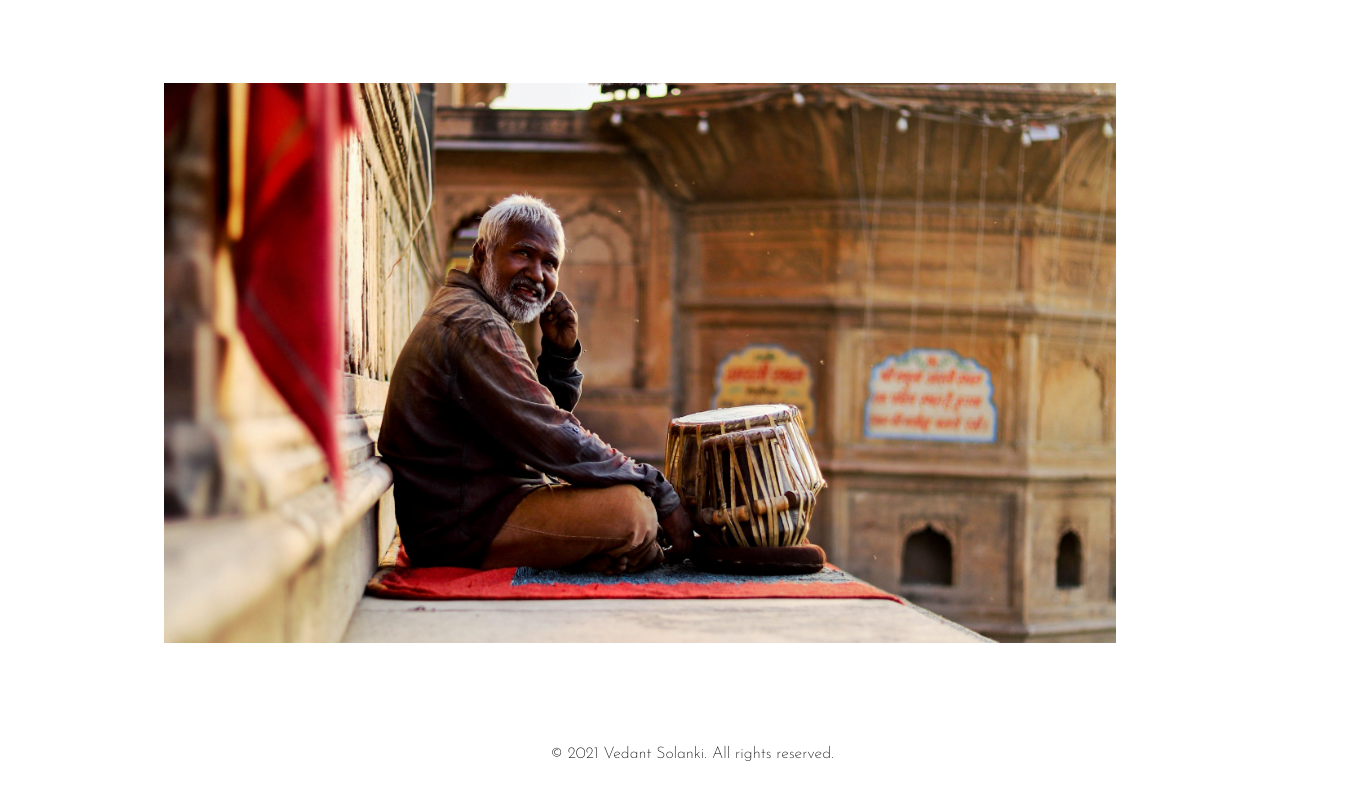
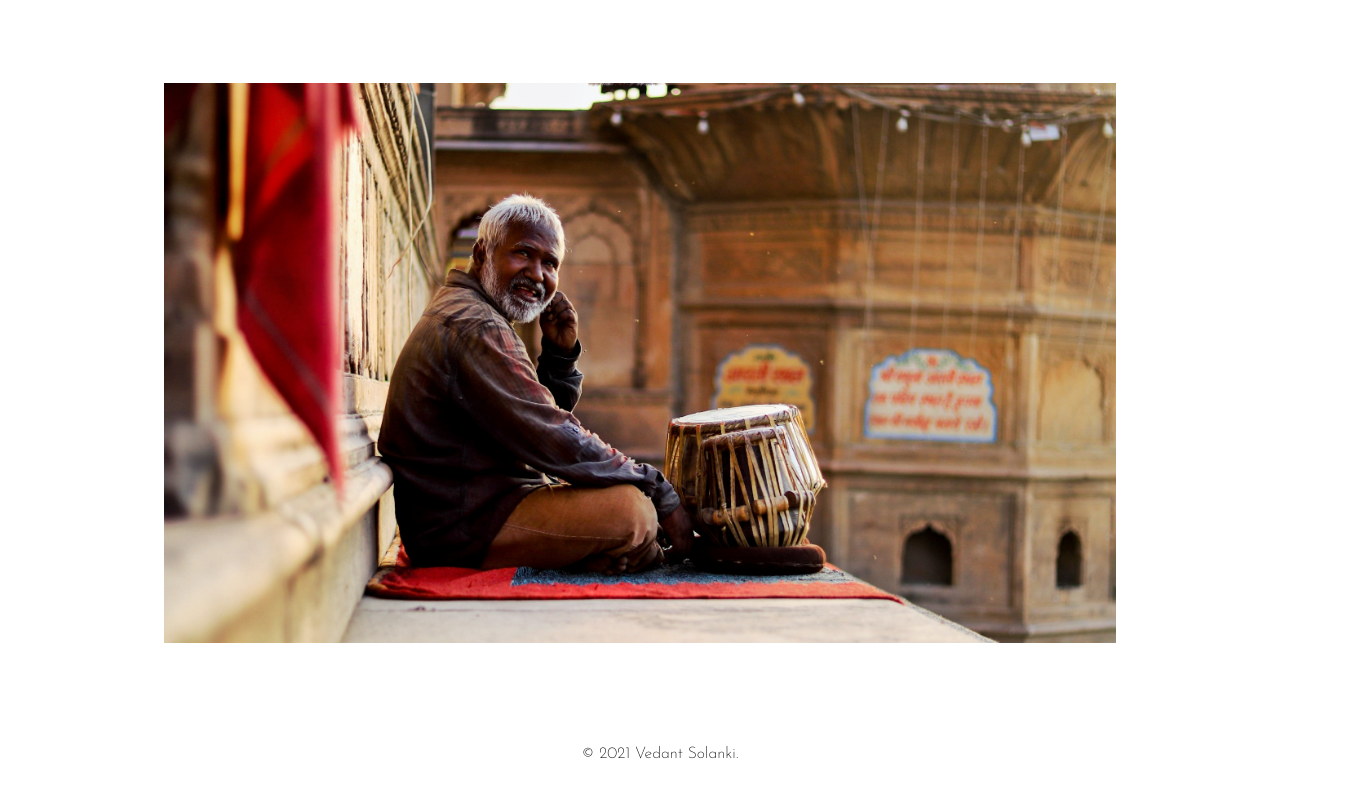
Before and after one commit to lucifer-ved/photographyportfolio, a React (Create React App) app: page / in a window 1280 px wide. Shown: the part 5331-6131 px from the top of the page, 1364 px wide, since content can reach past the window. Built offline with nearby package versions, Linux system fonts and the light colour scheme.

Commit message:
minor css update

```diff
--- a/src/components/Footer/FooterElements.js
+++ b/src/components/Footer/FooterElements.js
@@ -7,7 +7,7 @@ export const FooterContainer = styled.div`
     font-size:1rem;
     margin : 20px;
     padding:2rem;
-    width:100vw;
+    width:95vw;
 
     @media screen and (max-width: 769px){
         width:80vw;
--- a/src/components/Footer/index.js
+++ b/src/components/Footer/index.js
@@ -4,7 +4,7 @@ import { FooterContainer, FooterText } from './FooterElements';
 const Footer = () => {
     return (
         <FooterContainer>
-            <FooterText> &#169; 2021 Vedant Solanki. All rights reserved.</FooterText>
+            <FooterText> &#169; 2021 Vedant Solanki.</FooterText>
         </FooterContainer>
     )
 }
--- a/src/components/LandingPage/style.css
+++ b/src/components/LandingPage/style.css
@@ -11,4 +11,6 @@
     opacity: 1;
     transform: none;
     visibility: visible;
+    width:100vw;
+
   }
--- a/src/components/PhotoGrid/PhotoGridElements.js
+++ b/src/components/PhotoGrid/PhotoGridElements.js
@@ -76,6 +76,6 @@ export const CloseHeaderDown = styled(Link)`
     margin-top:-3rem;
 
     @media screen and (max-width: 769px){
-        margin-top:70rem;
+        margin-top:68rem;
     }
 `;
--- a/src/index.css
+++ b/src/index.css
@@ -8,6 +8,10 @@ body {
 
   -webkit-font-smoothing: antialiased;
   -moz-osx-font-smoothing: grayscale;
+
+    margin:0;
+    padding:0;
+    overflow-x:hidden;
 }
 
 code {
```
